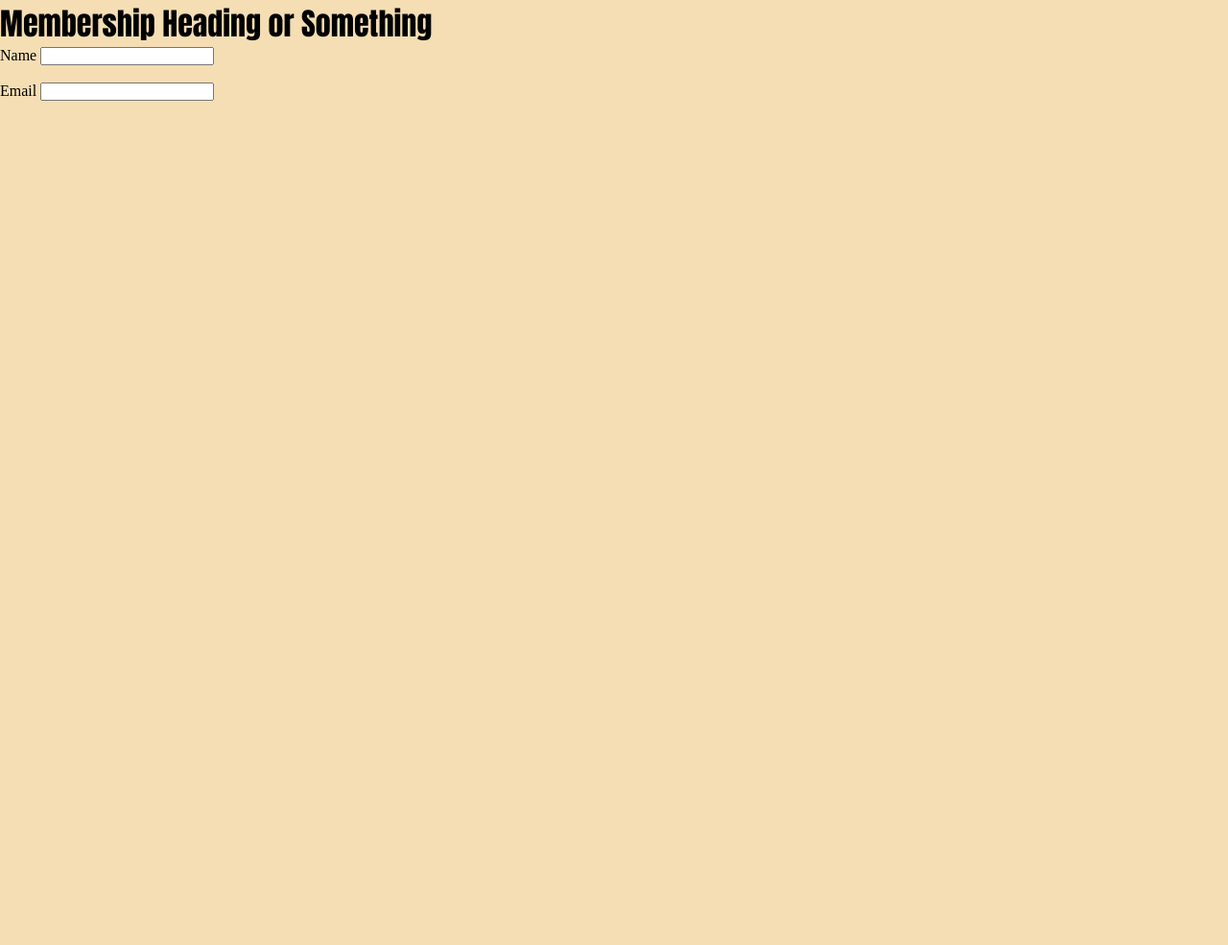
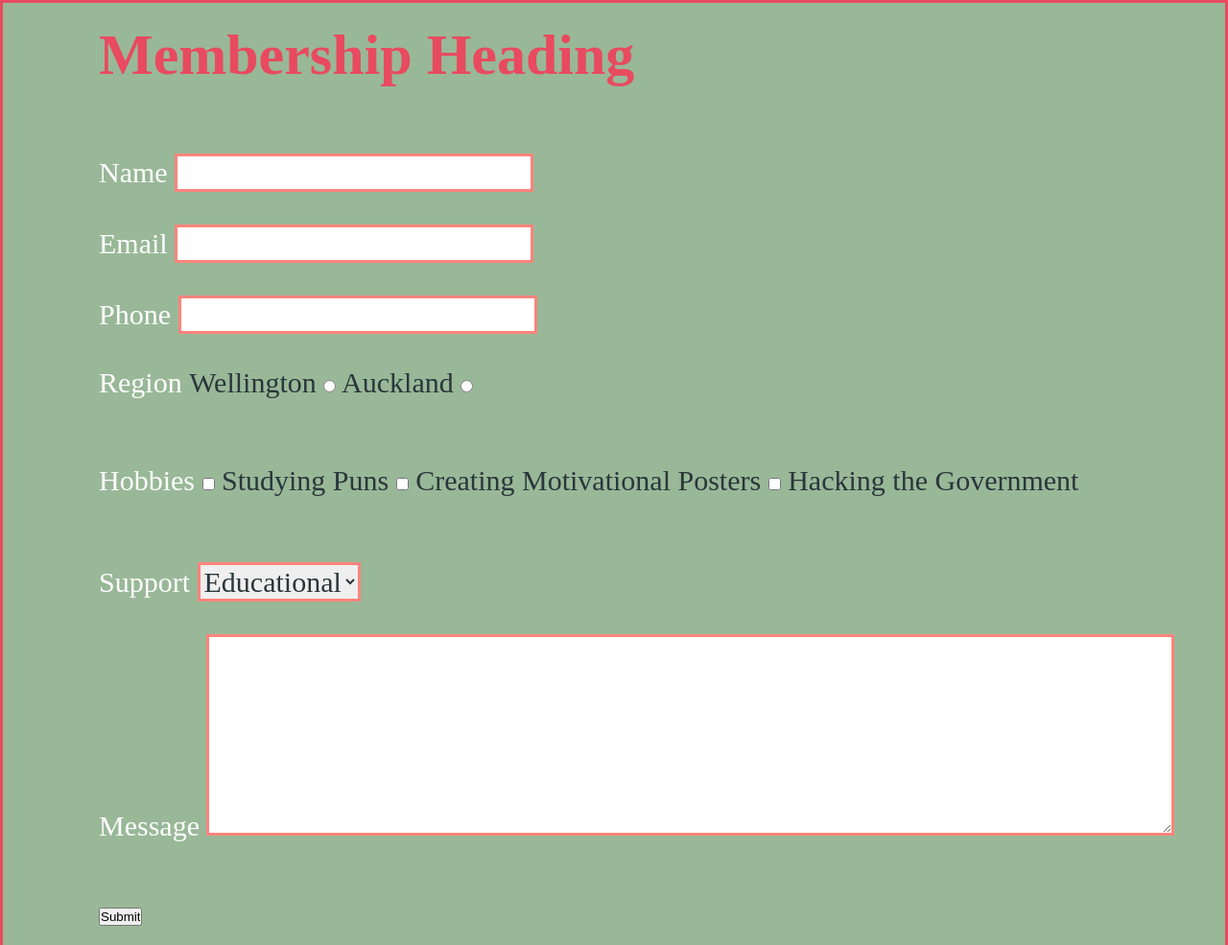
Before and after one commit to Studio-J-Designs/BEM, a plain HTML site: page index.html in a window 1280 px wide. Shown: the whole page at 96% size. Before the commit the page ends 800 px from the top, so only its background shows below. Drawn offline with Linux system fonts and the light colour scheme.

Commit message:
Updted Form
Quickly went through and added a basic Colour Scheme as well as adding the main areas of the form

```diff
--- a/index.html
+++ b/index.html
@@ -7,19 +7,95 @@
   </head>
   <body>
 
-    <div class="member">
+    <div class="memberSection">
 
-      <h1 class="member__heading"> Membership Heading or Something </h1>
+      <h1 class="member__heading"> Membership Heading</h1>
+
+        <br><br>
 
         <form class="member__form">
 
-          <label for="name"> Name </label>
-            <input type="text" id="name" class="member__text--name">
+          <label for="name" class="name"> Name
+            <input type="text" id="name" class="member border member__text--name">
+          </label>
 
           <br><br>
 
-          <label for="name"> Email </label>
-            <input type="text" id="name" class="member__text--email">
+          <label for="name" class="name"> Email
+            <input type="text" id="email" class="member border member__text--email">
+          </label>
+
+          <br><br>
+
+          <label for="name" class="name"> Phone
+            <input type="text" id="phone" class="member border member__text--phone">
+          </label>
+
+          <br><br>
+
+          <div class="member__form--region">
+
+              <label for="name" class="name"> Region
+
+                <label for="name" class="member member__radio--wellington"> Wellington
+                  <input type="radio" name="answer">
+                </label>
+
+                <label for="name" class="member member__radio--auckland"> Auckland
+                  <input type="radio" name="answer">
+                </label>
+
+              </label>
+
+          </div>
+
+          <br><br>
+
+          <div class="member__form--hobbies">
+
+            <label for="name" class="name"> Hobbies
+
+                <label class="member member__checkbox--puns">
+                  <input type="checkbox" name="answer"> Studying Puns
+                </label>
+
+                <label class="member member__checkbox--poster">
+                  <input type="checkbox" name="answer"> Creating Motivational Posters
+                </label>
+
+                <label class="member member__checkbox--hacking">
+                  <input type="checkbox" name="answer"> Hacking the Government
+                </label>
+
+            </label>
+
+          </div>
+
+          <br><br>
+
+          <label for="name" class="name"> Support
+
+            <select class="border member">
+              <option value="educational" name="answer" class="member__dropbox--education"> Educational </option>
+              <option value="dog" name="answer" class="member__dropbox--dog"> Dog </option>
+              <option value="cat" name="answer" class="member__dropbox--cat"> Cat </option>
+              <option value="tank" name="answer" class="member__dropbox--tank"> Tank </option>
+              <option value="damage" name="answer" class="member__dropbox--damage"> Damage </option>
+            </select>
+
+          </label>
+
+          <br><br>
+
+          <label for="name" class="name"> Message
+            <textarea name="name" rows="6" cols="60" id="message" class="member border member__textarea--message"></textarea>
+          </label>
+
+          <br><br><br>
+
+          <label>
+            <input type="submit" id="submit" class="member__submit">
+          </label>
 
         </form>
 
--- a/styles/css/master.css
+++ b/styles/css/master.css
@@ -5,9 +5,56 @@
 }
 
 body {
-  background-color: wheat;
+  background-color: #99B898;
+  font-family: dense;
+  font-size: 30px;
+  border: solid;
+  border-color: #E84A5F;
+}
+
+h1 {
+  color:  #E84A5F;
+}
+
+.memberSection {
+  margin-left: 100px !important;
+  margin: 20px;
 }
 
 .member__heading {
-  font-family: impact;
+  font-family: coolvetica;
 }
+
+.name {
+  font-family: coolvetica;
+  color: white;
+}
+
+.member {
+  font-family: dense;
+  color:  #2A363B;
+  font-size: 30px;
+}
+
+
+.border {
+  border-color: #FF847C;
+  border-style: solid;
+  border-width: medium;
+}
+
+
+
+
+
+/* Colour Code
+
+Wheaty Colour:       #FECEA8
+Greeny Colour:       #99B898
+Orangey Colour:      #FF847C
+Red Colour:          #E84A5F
+Dark Grey Colour:    #2A363B
+
+
+
+ */
```
